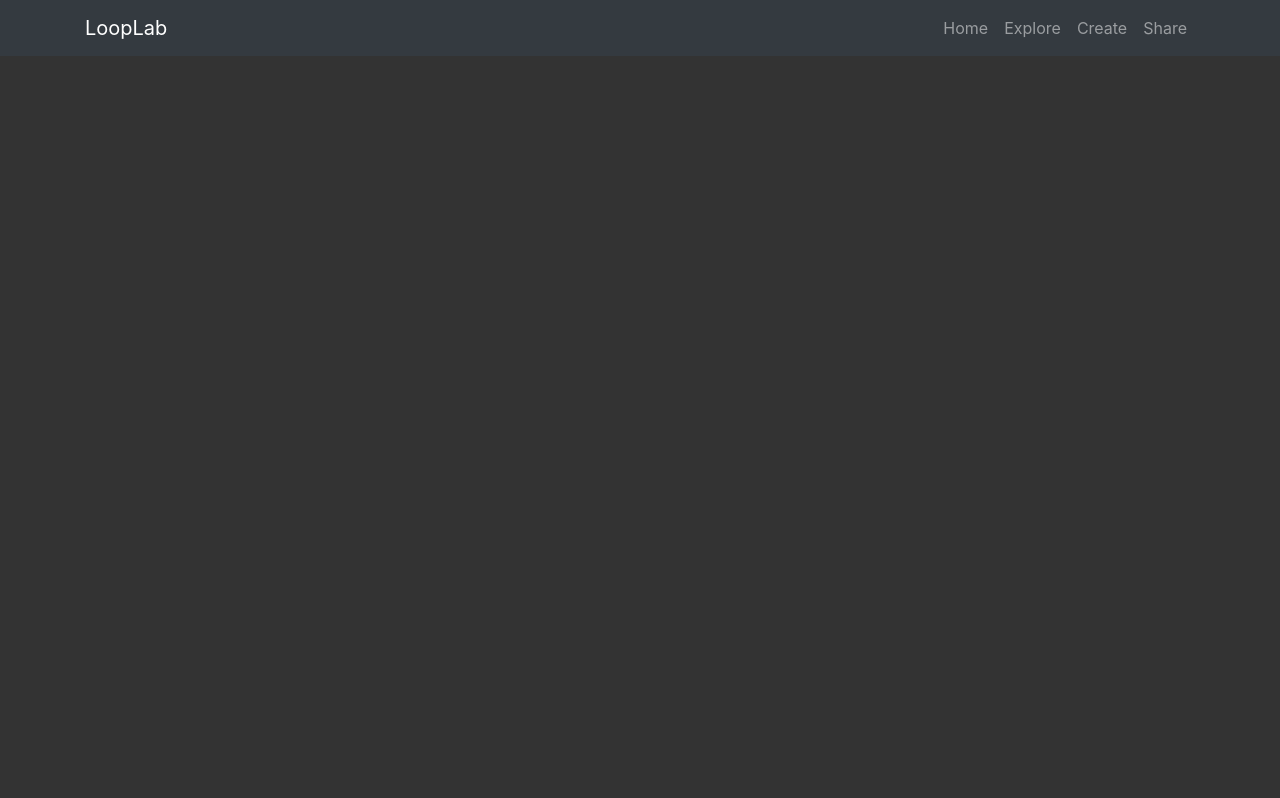
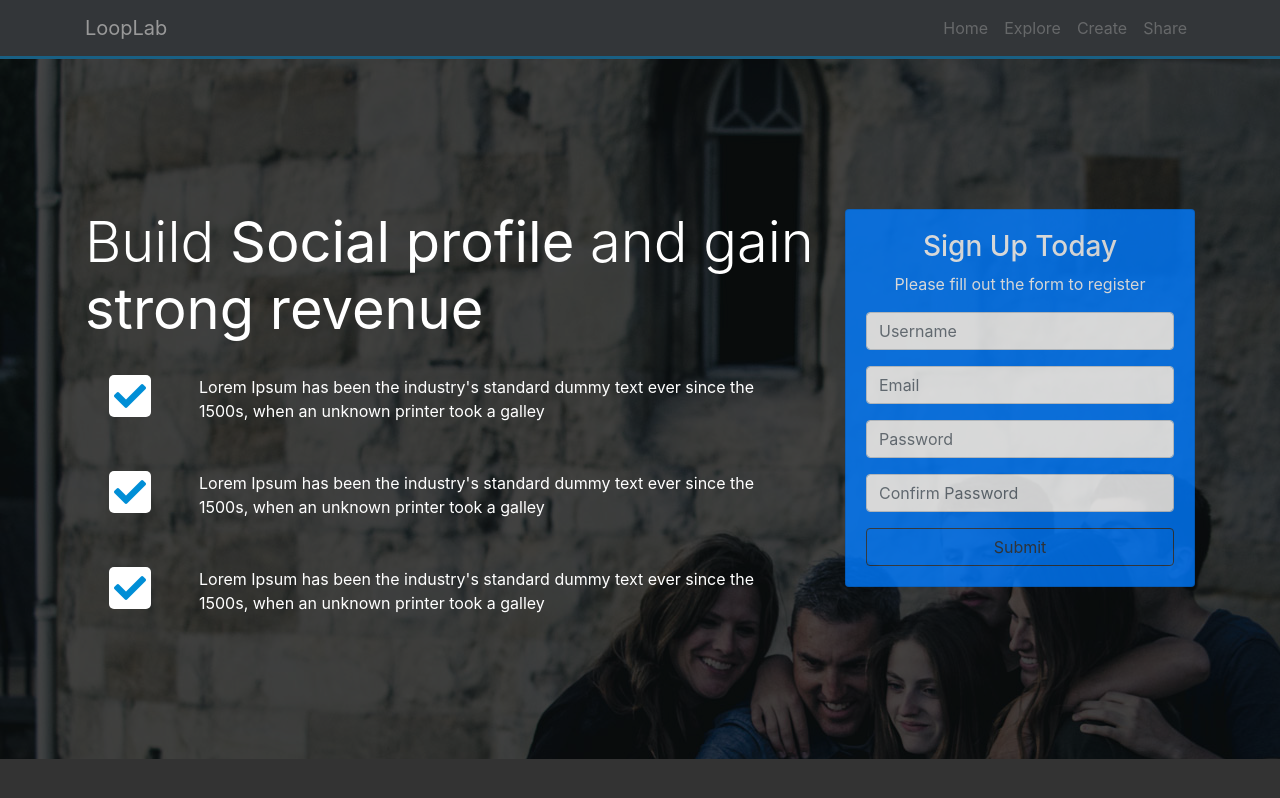
Before and after one commit to imvamsi/Looplab-website-Theme, a plain HTML site: page index.html in a window 1280 px wide. Drawn offline with nearby package versions, Linux system fonts and the light colour scheme; files that its build step writes are made by us from their sources.

Commit message:
Home section

```diff
--- a/css/style.css
+++ b/css/style.css
@@ -2,3 +2,41 @@ body {
   background: #333;
   color: #fff;
 }
+
+.navbar {
+  border-bottom: #008ed6 3px solid;
+  opacity: 0.5;
+}
+
+#home-section {
+  background: url("../img/home.jpg");
+  background-repeat: no-repeat;
+  background-attachment: fixed;
+  background-position: cover;
+  min-height: 700px;
+  background-image: linear-gradient(rgba(0, 0, 0, 0.7));
+}
+
+#home-section .dark-overlay {
+  position: absolute;
+  /* top: 0;
+  left: 0; */
+  width: 100%;
+  min-height: 700px;
+  background: rgba(0, 0, 0, 0.7);
+}
+
+#home-section .home-inner {
+  padding-top: 150px;
+}
+
+#home-section .card-form {
+  opacity: 0.8;
+}
+
+#home-section .fas {
+  color: #008ed6;
+  background: #fff;
+  padding: 5px;
+  border-radius: 5px;
+}
--- a/index.html
+++ b/index.html
@@ -8,24 +8,22 @@
       rel="stylesheet"
       href="https://cdnjs.cloudflare.com/ajax/libs/font-awesome/5.9.0/css/all.css"
     />
-    <script
-      src="https://code.jquery.com/jquery-3.4.1.min.js"
-      integrity="sha256-CSXorXvZcTkaix6Yvo6HppcZGetbYMGWSFlBw8HfCJo="
-      crossorigin="anonymous"
-    ></script>
+
     <link
       rel="stylesheet"
       href="https://stackpath.bootstrapcdn.com/bootstrap/4.3.1/css/bootstrap.min.css"
       integrity="sha384-ggOyR0iXCbMQv3Xipma34MD+dH/1fQ784/j6cY/iJTQUOhcWr7x9JvoRxT2MZw1T"
       crossorigin="anonymous"
     />
-    <link rel="stylesheet" href="style.css" />
+    <link rel="stylesheet" href="css/style.css" />
     <title>Bootstrap Theme</title>
   </head>
   <body>
     <!--Start here-->
 
-    <nav class="navbar navbar-expand-sm  bg-dark navbar-dark navbar-fixed-top">
+    <nav
+      class="navbar navbar-expand-sm  bg-dark navbar-dark navbar-fixed-top text-white"
+    >
       <div class="container">
         <a href="index.html" class="navbar-brand ">LoopLab</a>
         <button
@@ -57,6 +55,98 @@
       </div>
     </nav>
 
+    <!--Header section-->
+    <header id="home-section">
+      <div class="dark-overlay">
+        <div class="home-inner container">
+          <div class="row">
+            <div class="col-lg-8 d-none d-lg-block">
+              <h1 class="display-4">
+                Build <strong>Social profile</strong> and gain
+                <strong>strong revenue</strong>
+              </h1>
+              <div class="d-flex">
+                <div class="p-4 align-self-start">
+                  <i class="fas fa-check fa-2x"></i>
+                </div>
+                <div class="p-4 align-self-end">
+                  Lorem Ipsum has been the industry's standard dummy text ever
+                  since the 1500s, when an unknown printer took a galley
+                </div>
+              </div>
+              <div class="d-flex">
+                <div class="p-4 align-self-start">
+                  <i class="fas fa-check fa-2x"></i>
+                </div>
+                <div class="p-4 align-self-end">
+                  Lorem Ipsum has been the industry's standard dummy text ever
+                  since the 1500s, when an unknown printer took a galley
+                </div>
+              </div>
+              <div class="d-flex">
+                <div class="p-4 align-self-start">
+                  <i class="fas fa-check fa-2x"></i>
+                </div>
+                <div class="p-4 align-self-end">
+                  Lorem Ipsum has been the industry's standard dummy text ever
+                  since the 1500s, when an unknown printer took a galley
+                </div>
+              </div>
+            </div>
+
+            <div class="col-lg-4">
+              <div class="card bg-primary text-center card-form">
+                <div class="card-body">
+                  <h3>Sign Up Today</h3>
+                  <p>Please fill out the form to register</p>
+                  <form>
+                    <div class="form-group">
+                      <input
+                        type="text"
+                        class="form-control "
+                        placeholder="Username"
+                      />
+                    </div>
+                    <div class="form-group">
+                      <input
+                        type="text"
+                        class="form-control "
+                        placeholder="Email"
+                      />
+                    </div>
+                    <div class="form-group">
+                      <input
+                        type="password"
+                        class="form-control "
+                        placeholder="Password"
+                      />
+                    </div>
+                    <div class="form-group">
+                      <input
+                        type="password"
+                        class="form-control "
+                        placeholder="Confirm Password"
+                      />
+                    </div>
+                    <input
+                      type="submit"
+                      value="Submit"
+                      class="btn btn-block btn-outline-dark btn-primary"
+                    />
+                  </form>
+                </div>
+              </div>
+            </div>
+          </div>
+        </div>
+      </div>
+    </header>
+
+    <script
+      src="https://code.jquery.com/jquery-3.4.1.min.js"
+      integrity="sha256-CSXorXvZcTkaix6Yvo6HppcZGetbYMGWSFlBw8HfCJo="
+      crossorigin="anonymous"
+    ></script>
     <script
       src="https://cdnjs.cloudflare.com/ajax/libs/popper.js/1.14.7/umd/popper.min.js"
       integrity="sha384-UO2eT0CpHqdSJQ6hJty5KVphtPhzWj9WO1clHTMGa3JDZwrnQq4sF86dIHNDz0W1"
```
Also changed, not shown: img/create-section1.jpg (added), img/explore-section1.jpg (added), img/home.jpg (added), img/share-section1.jpg (added).
